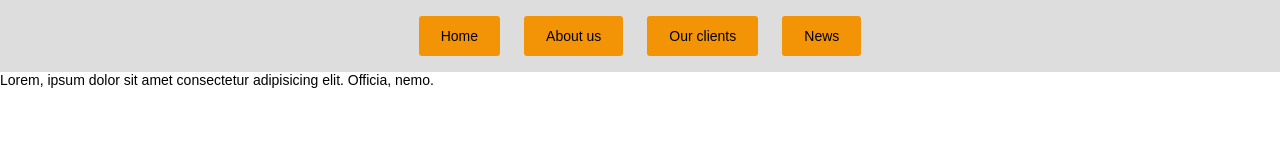
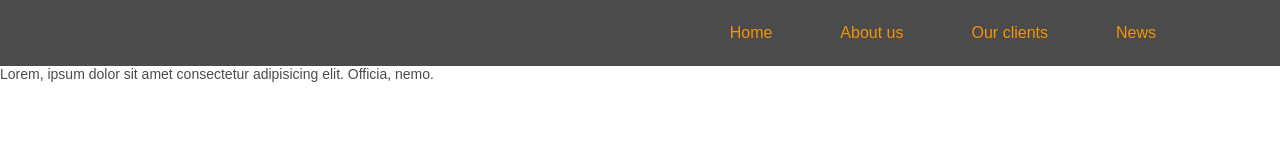
Before and after one commit to Mankata123/GitEx, a plain HTML site: page index.html in a window 1280 px wide. Drawn offline with Linux system fonts and the light colour scheme.

Commit message:
Restyle navigation.

```diff
--- a/styles/styles.css
+++ b/styles/styles.css
@@ -1,10 +1,12 @@
 body {
     font-family: Arial, "Helvetica Neue", Helvetica, sans-serif;
+    color: rgb(75, 75, 75);
 }
 
 * {
     margin: 0;
     padding: 0;
+    color: inherit;
 }
 
 p {
@@ -21,21 +23,27 @@ a {
 }
 
 header {
-    background-color: #ddd;
-    padding: 16px;
+    background-color: rgb(75, 75, 75);
+    padding: 12px;
 }
 
 .main-navigation {
+    padding: 12px 0;
     display: flex;
-    justify-content: center;
+    justify-content: flex-end;
     align-items: center;
-    font-size: 14px;
+    font-size: 16px;
 }
 
 .main-navigation a {
     margin: 0 12px;
-    padding: 12px 22px;
-    background-color: rgb(243, 148, 7);
+    padding: 0 22px;
+    color: rgb(243, 148, 7);
     border-radius: 3px;
-    color: #000;
+    font-weight: lighter;
+    transition: all .2s;
 }
+
+.main-navigation a:hover {
+    text-decoration: underline;
+}
```
